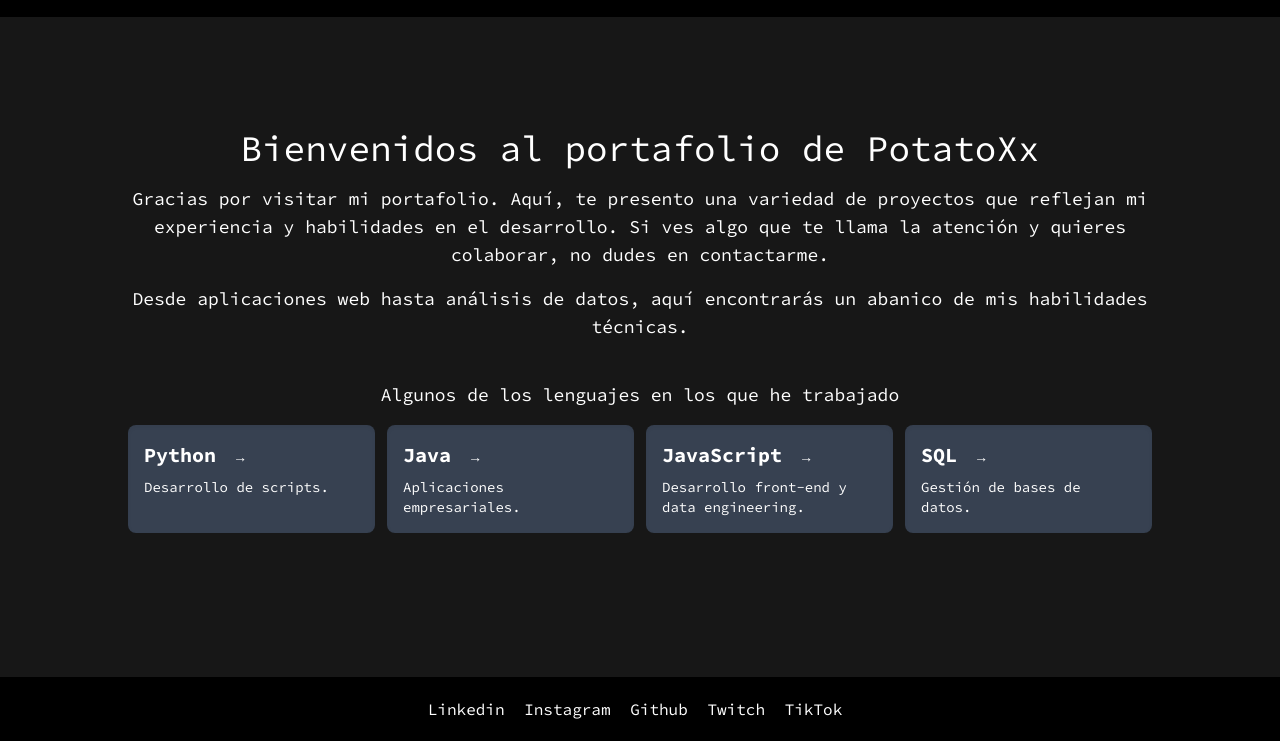
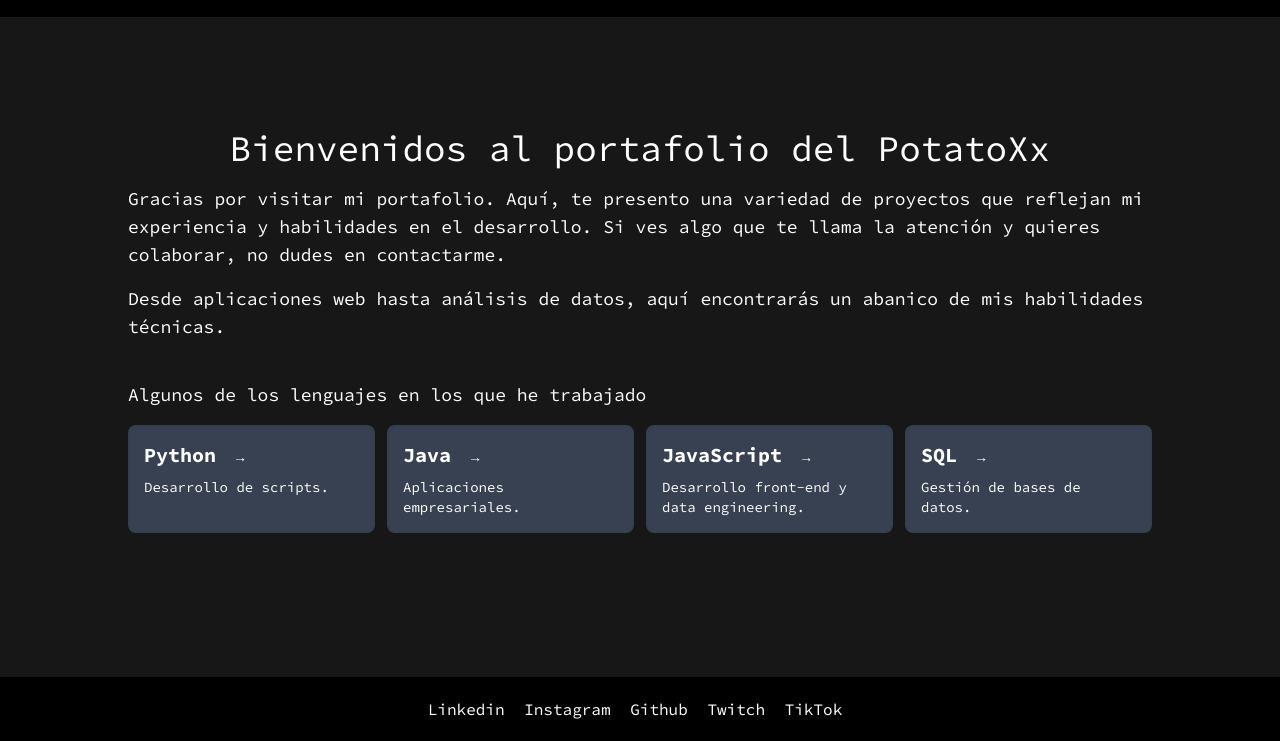
Before and after one commit to MrPotatoXx/portafolio, an Astro site: page / in a window 1280 px wide. Shown: the part 59-800 px from the top of the page. Built offline with nearby package versions, Linux system fonts and the light colour scheme; Astro itself is replaced by a stand-in of ours.

```diff
--- a/src/pages/index.astro
+++ b/src/pages/index.astro
@@ -8,21 +8,21 @@
   <div class="flex justify-center">
     <div class="max-w-screen-lg">
       <h1 class="text-center text-white text-3xl mb-4 sm:text-4xl">
-        Bienvenidos al portafolio de PotatoXx
+        Bienvenidos al portafolio del PotatoXx
       </h1>
-      <p class="text-center text-white mb-4 sm:text-lg">
+      <p class="text-left text-white mb-4 sm:text-lg">
         Gracias por visitar mi portafolio. Aquí, te presento una variedad de
         proyectos que reflejan mi experiencia y habilidades en el desarrollo. Si
         ves algo que te llama la atención y quieres colaborar, no dudes en
         contactarme.
       </p>
-      <p class="text-center text-white mb-4 sm:text-lg">
+      <p class="text-left text-white mb-4 sm:text-lg">
         Desde aplicaciones web hasta análisis de datos, aquí encontrarás un
         abanico de mis habilidades técnicas.
       </p>
 
       <div class="w-auto mb-8">
-        <p class="text-center text-white mb-4 mt-10 sm:text-lg">
+        <p class="text-left text-white mb-4 mt-10 sm:text-lg">
           Algunos de los lenguajes en los que he trabajado
         </p>
         <ul
```
